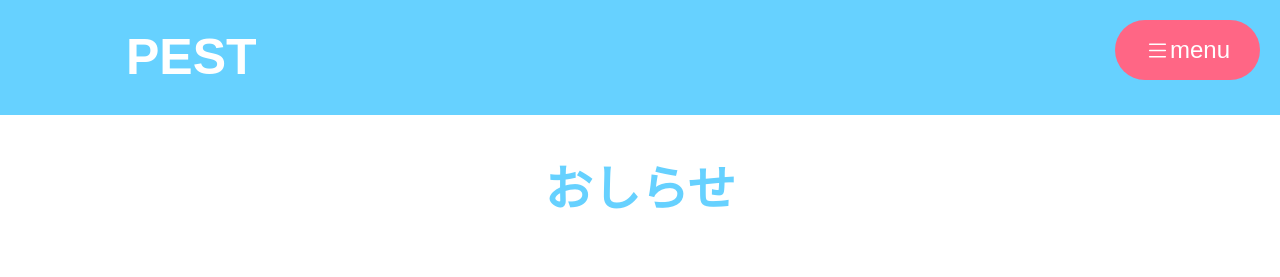
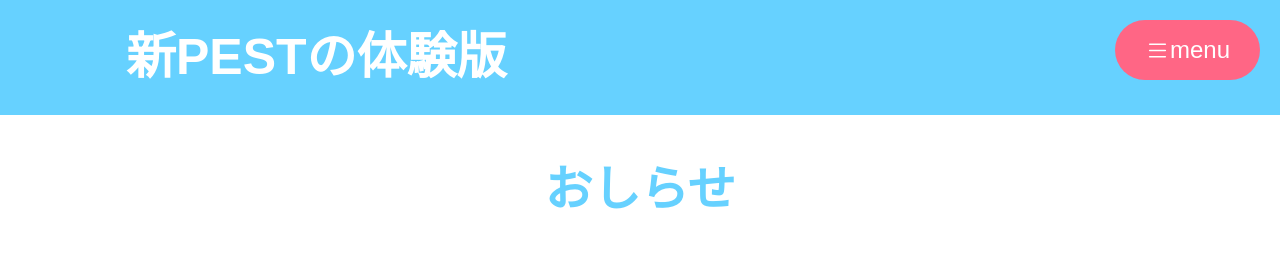
Before and after one commit to pingu-pest/PEST, a plain HTML site: page index.html in a window 1280 px wide. Shown: the top 277 px of the page. Drawn offline with nearby package versions, Linux system fonts and the light colour scheme.

Commit message:
Update index.html

```diff
--- a/index.html
+++ b/index.html
@@ -172,7 +172,7 @@
                     font-weight: bold; /* 太字 */
                   }
                 </style>
-                <a  href="#" class="super-large has-text-white">PEST</a>
+                <a  href="#" class="super-large has-text-white">新PESTの体験版</a>
               </a>
             </div>
           </div>
```
